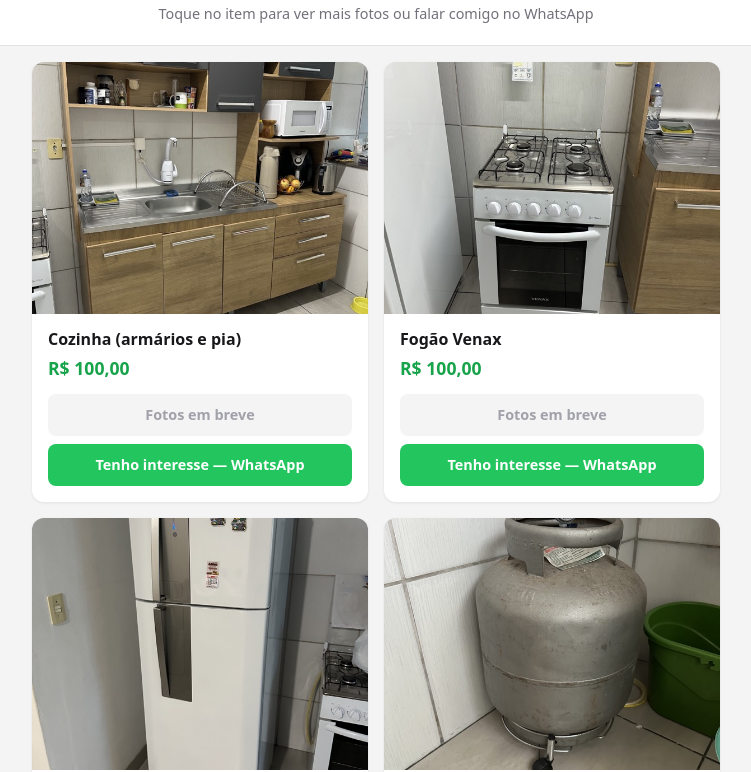
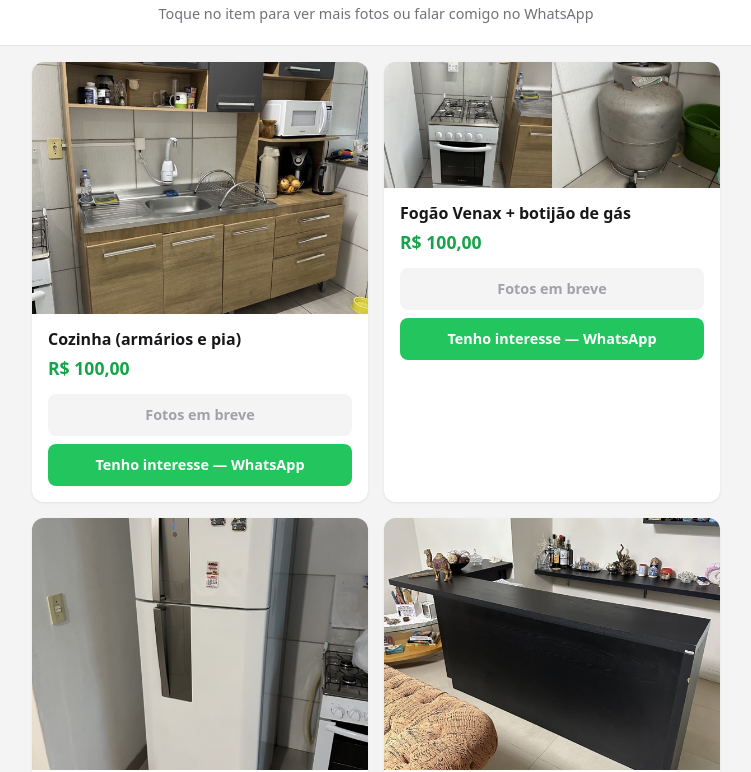
Before and after one commit to edubolla/moveis-a-venda, a plain HTML site: page index.html in a window 1280 px wide. Shown: the part 55-827 px from the top of the page, without its empty margins (264-1015 px from the left). Drawn offline with Linux system fonts and the light colour scheme.

Commit message:
Corrige foto do guarda-roupa madeira e une fogão com botijão.
Rotaciona capa do guarda-roupa marrom e exibe fogão + botijão como um único produto com duas fotos.

Co-authored-by: Cursor <cursoragent@cursor.com>

```diff
--- a/index.html
+++ b/index.html
@@ -29,11 +29,18 @@
       ITEMS.forEach((item) => {
         const hasDrive =
           item.driveUrl && item.driveUrl !== "COLOQUE_O_LINK_AQUI";
+        const images = item.covers || [item.cover];
+        const imagesHtml = images
+          .map(
+            (src) =>
+              `<img src="${src}" alt="${item.name}" loading="lazy" />`
+          )
+          .join("");
 
         const card = document.createElement("article");
         card.className = "card";
         card.innerHTML = `
-          <img src="${item.cover}" alt="${item.name}" loading="lazy" />
+          <div class="card-images${images.length > 1 ? " card-images--duo" : ""}">${imagesHtml}</div>
           <div class="card-body">
             <h2>${item.name}</h2>
             <p class="price">${formatPrice(item.price)}</p>
--- a/items.js
+++ b/items.js
@@ -12,10 +12,10 @@ const ITEMS = [
     driveUrl: "COLOQUE_O_LINK_AQUI",
   },
   {
-    id: "fogao-venax",
-    name: "Fogão Venax",
+    id: "fogao-venax-botijao",
+    name: "Fogão Venax + botijão de gás",
     price: 100,
-    cover: "/covers/fogao-venax.jpeg",
+    covers: ["/covers/fogao-venax.jpeg", "/covers/botijao-gas.jpeg"],
     driveUrl: "COLOQUE_O_LINK_AQUI",
   },
   {
@@ -23,13 +23,6 @@ const ITEMS = [
     name: "Geladeira",
     price: 100,
     cover: "/covers/geladeira.jpeg",
-    driveUrl: "COLOQUE_O_LINK_AQUI",
-  },
-  {
-    id: "botijao-gas",
-    name: "Botijão de gás",
-    price: 100,
-    cover: "/covers/botijao-gas.jpeg",
     driveUrl: "COLOQUE_O_LINK_AQUI",
   },
   {
--- a/style.css
+++ b/style.css
@@ -56,12 +56,21 @@ main {
   box-shadow: 0 1px 3px rgba(0, 0, 0, 0.08);
 }
 
-.card img {
+.card-images {
+  display: block;
+  background: #e4e4e7;
+}
+
+.card-images img {
   display: block;
   width: 100%;
   aspect-ratio: 4 / 3;
   object-fit: cover;
-  background: #e4e4e7;
+}
+
+.card-images--duo {
+  display: grid;
+  grid-template-columns: 1fr 1fr;
 }
 
 .card-body {
```
Also changed, not shown: covers/guarda-roupa-madeira.jpeg.
